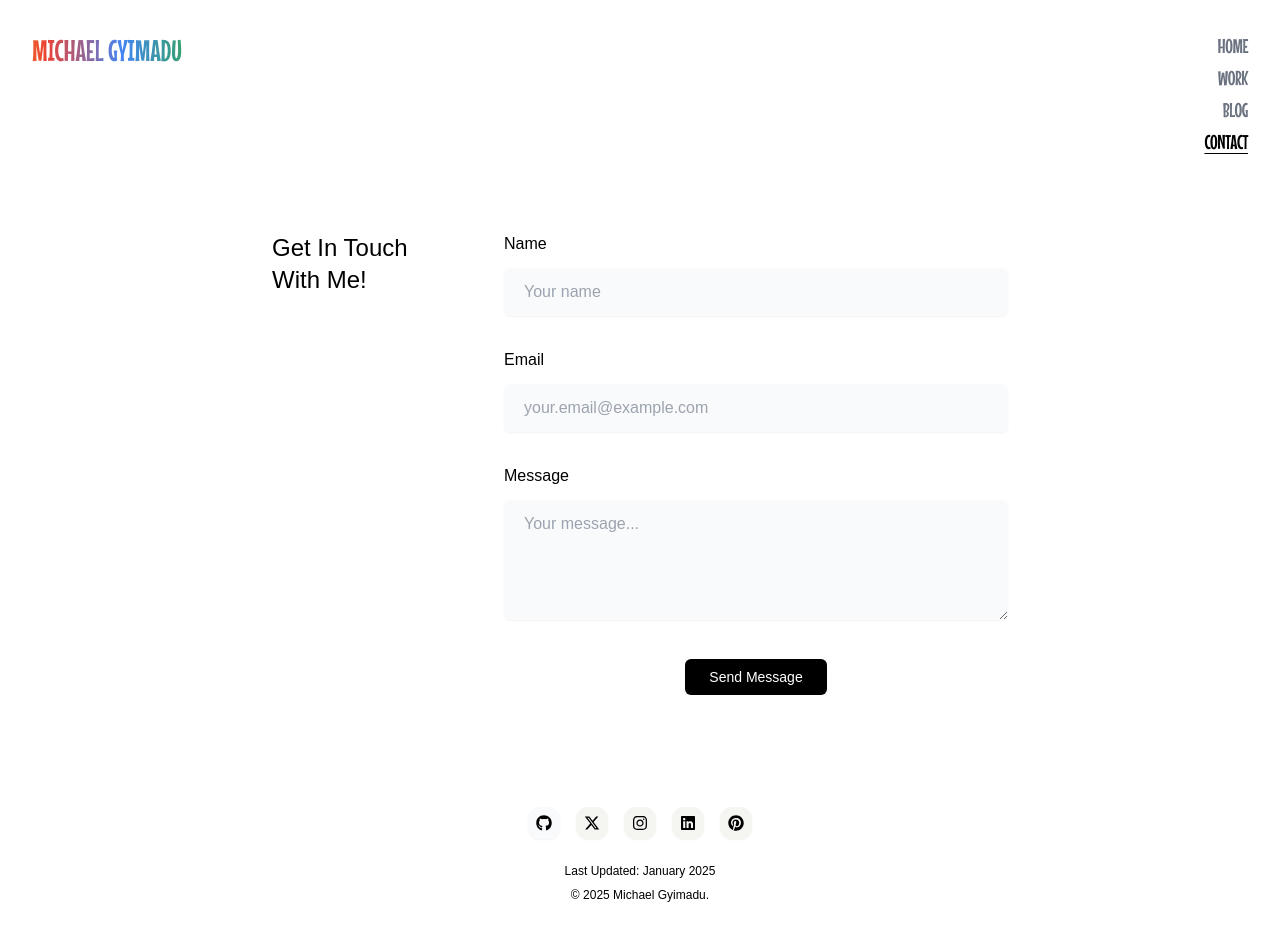
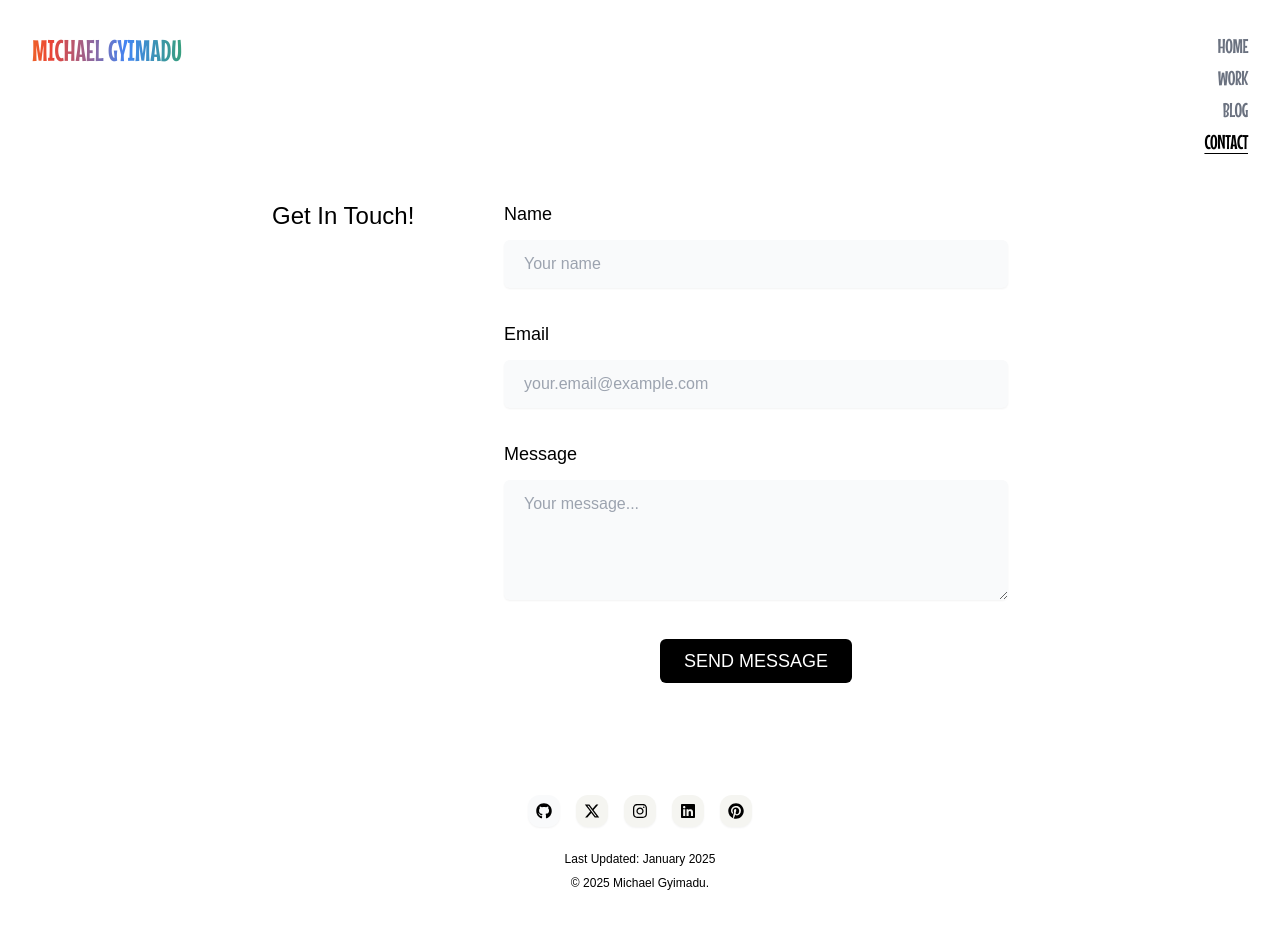
Before and after one commit to gyimadu/portfolio, a Next.js app: page /contact in a window 1280 px wide. Shown: the top 940 px of the page. Built offline with nearby package versions, Linux system fonts and the light colour scheme; a web font is replaced by a local one.

Commit message:
minor changes

```diff
--- a/src/app/contact/page.tsx
+++ b/src/app/contact/page.tsx
@@ -8,12 +8,12 @@ export default function Contact() {
   return (
     <div className="min-h-screen bg-white">
       <Header />
-      <main className="max-w-3xl mx-auto px-8 sm:px-4 py-16">
+      <main className="max-w-3xl mx-auto px-4 py-12 md:py-8">
         <section className="mb-20">
-          <div className="flex flex-col lg:flex-row lg:gap-16 lg:items-start">
+          <div className="flex flex-col md:flex-row md:gap-16 md:items-start">
             {/* Left column - 20% */}
-            <div className="mb-8 lg:mb-0 lg:w-1/4 lg:sticky lg:top-24">
-              <div className="font-medium text-xl sm:text-2xl lg:text-2xl text-black">Get In Touch With Me!</div>
+            <div className="mb-8 md:mb-0 md:w-1/4 md:sticky md:top-24">
+              <div className="text-xl md:text-2xl font-bold text-black">Get In Touch!</div>
             </div>
 
             {/* Right column - 80% */}
@@ -21,10 +21,10 @@ export default function Contact() {
               <form
                 action="https://formspree.io/f/mbllpppa"
                 method="POST"
-                className="space-y-8"
+                className="space-y-6 md:space-y-8"
               >
                 <div className="space-y-3">
-                  <label htmlFor="name" className="block text-black text-sm lg:text-base">
+                  <label htmlFor="name" className="block text-black text-lg md:text-lg">
                     Name
                   </label>
                   <input
@@ -32,13 +32,13 @@ export default function Contact() {
                     id="name"
                     name="name"
                     required
-                    className="w-full px-5 py-3 bg-gray-50 text-black rounded-md shadow-sm focus:outline-none focus:ring-2 focus:ring-gray-200 text-xs lg:text-base sm:text-lg"
+                    className="w-full px-5 py-3 bg-gray-50 text-black rounded-md shadow-sm focus:outline-none focus:ring-2 focus:ring-gray-200 text-base lg:text-base"
                     placeholder="Your name"
                   />
                 </div>
 
                 <div className="space-y-3">
-                  <label htmlFor="email" className="block text-black text-sm lg:text-base">
+                  <label htmlFor="email" className="block text-black text-lg md:text-lg">
                     Email
                   </label>
                   <input
@@ -46,13 +46,13 @@ export default function Contact() {
                     id="email"
                     name="email"
                     required
-                    className="w-full px-5 py-3 bg-gray-50 text-black rounded-md shadow-sm focus:outline-none focus:ring-2 focus:ring-gray-200 text-xs sm:text-lg lg:text-base"
+                    className="w-full px-5 py-3 bg-gray-50 text-black rounded-md shadow-sm focus:outline-none focus:ring-2 focus:ring-gray-200 text-base md:text-base"
                     placeholder="your.email@example.com"
                   />
                 </div>
 
                 <div className="space-y-3">
-                  <label htmlFor="message" className="block text-black text-sm lg:text-base">
+                  <label htmlFor="message" className="block text-black text-lg md:text-lg">
                     Message
                   </label>
                   <textarea
@@ -60,7 +60,7 @@ export default function Contact() {
                     name="message"
                     required
                     rows={4}
-                    className="w-full px-5 py-3 bg-gray-50 text-black rounded-md shadow-sm focus:outline-none focus:ring-2 focus:ring-gray-200 text-xs sm:text-lg lg:text-base"
+                    className="w-full px-5 py-3 bg-gray-50 text-black rounded-md shadow-sm focus:outline-none focus:ring-2 focus:ring-gray-200 text-base md:text-base"
                     placeholder="Your message..."
                   />
                 </div>
@@ -68,9 +68,9 @@ export default function Contact() {
                 <div className="flex justify-center">
                   <button
                     type="submit"
-                    className="px-6 py-2 font-f1 bg-black text-white text-sm lg:text-sm rounded-md hover:bg-gray-800 transition-colors"
+                    className="px-6 py-2 font-f1 bg-black text-white text-base md:text-lg rounded-md hover:bg-gray-800 transition-colors"
                   >
-                    Send Message
+                    SEND MESSAGE
                   </button>
                 </div>
               </form>
--- a/src/app/page.tsx
+++ b/src/app/page.tsx
@@ -4,6 +4,7 @@ import { FaGithub, FaInstagram, FaLinkedin, FaPinterest } from 'react-icons/fa';
 import { FaXTwitter } from 'react-icons/fa6';
 import Link from 'next/link';
 import NeuralNetworkBall from '@/components/NeuralNetworkBall';
+import PolaroidImages from '@/components/PolaroidImages';
 
 export default function Home() {
 
@@ -77,10 +78,10 @@ export default function Home() {
                 View My Resume
               </a>
               <Link
-                href="/contact"
+                href="/portfolio"
                 className="px-4 py-1.5 bg-gray-50 text-black rounded-xl text-sm sm:text-base lg:text-sm hover:bg-gray-100 text-center transition-all shadow-sm hover:shadow-md"
               >
-                Send a Message
+                View Projects
               </Link>
             </div>
             <div className="flex justify-center gap-2 md:gap-4 mb-4">
@@ -130,6 +131,7 @@ export default function Home() {
                 <FaPinterest className="w-4 h-4" />
               </a>
             </div>
+            <PolaroidImages />
           </div>
         </section>
 
@@ -140,8 +142,8 @@ export default function Home() {
           </div>
         </section>*/}
 
-        <footer className="text-center border-t sm:border-t-0 border-gray-200 pt-8 text-black text-xs pb-8">
-          <div className="mb-2">Last Updated: Mar 2025</div>
+        <footer className="text-center border-t sm:border-t-0 border-gray-200 pt-4 text-black text-xs pb-4 mt-24">
+          <div className="mb-2">Last Updated: May 2025</div>
           <div>© {new Date().getFullYear()} Michael Gyimadu.</div>
         </footer>
       </main>
--- a/src/app/portfolio/page.tsx
+++ b/src/app/portfolio/page.tsx
@@ -16,7 +16,7 @@ export default function Portfolio() {
       tools: ["Tools: Python, Pandas, NumPy, yFinance, Object-Oriented Programming"]
     },*/
     {
-      title: "BulTrade // Founder",
+      title: "BulTrade // Founder & Product Lead",
       description: "Building a retail investing platform that uses behavioral data to personalize stock discovery. Designed and built the frontend architecture, currently developing early user feedback loops, and stock-screening logic. Closed beta with personalized filters and preliminary stock screening launches early 2026.",
       image: {
         desktop: "/bultrade.png",
--- /dev/null
+++ b/src/components/PolaroidImages.tsx
@@ -0,0 +1,34 @@
+import Image from 'next/image';
+
+export default function PolaroidImages() {
+  return (
+    <div className="relative w-full h-[200px] mt-4 md:hidden">
+      <div className="absolute left-1/2 top-1/2 -translate-x-1/2 -translate-y-1/2 w-[200px]">
+        <div className="relative w-full">
+          <div className="absolute left-0 -rotate-6 transform origin-center">
+            <div className="bg-white p-2 shadow-lg">
+              <Image
+                src="/me1.jpeg"
+                alt="Michael Gyimadu"
+                width={100}
+                height={120}
+                className="w-[100px] h-[120px] object-cover"
+              />
+            </div>
+          </div>
+          <div className="absolute right-0 rotate-6 transform origin-center">
+            <div className="bg-white p-2 shadow-lg">
+              <Image
+                src="/me2.jpg"
+                alt="Michael Gyimadu"
+                width={100}
+                height={120}
+                className="w-[100px] h-[120px] object-cover"
+              />
+            </div>
+          </div>
+        </div>
+      </div>
+    </div>
+  );
+}
```
Also changed, not shown: public/me1.jpeg (added), 1 other file (tests, documents, lock files or other folders).
